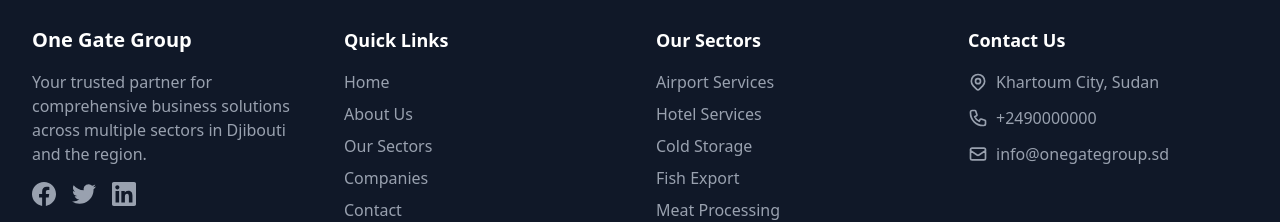
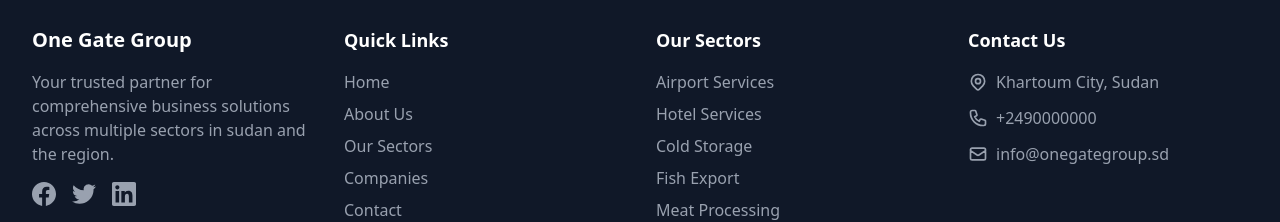
Before and after one commit to Mu21stafa23/One-gate-website, a Next.js app in the folder one-gate-group/: page /sectors/fish-export in a window 1280 px wide. Shown: the part 822-1044 px from the top of the page. Built offline with nearby package versions, Linux system fonts and the light colour scheme.

Commit message:
Update contact section and language context

```diff
--- a/one-gate-group/app/components/sections/ContactSection.tsx
+++ b/one-gate-group/app/components/sections/ContactSection.tsx
@@ -189,7 +189,7 @@
                     <option>US</option>
                     <option>CA</option>
                     <option>EU</option>
-                    <option>SD</option>
+                    <option>Sudan</option>
                   </select>
                   <ChevronDownIcon
                     aria-hidden="true"
--- a/one-gate-group/app/context/LanguageContext.tsx
+++ b/one-gate-group/app/context/LanguageContext.tsx
@@ -132,7 +132,7 @@
     },
     footer: {
       company: 'One Gate Group',
-      description: 'Your trusted partner for comprehensive business solutions across multiple sectors in Djibouti and the region.',
+      description: 'Your trusted partner for comprehensive business solutions across multiple sectors in sudan and the region.',
       quickLinks: 'Quick Links',
       ourSectors: 'Our Sectors',
       contactInfo: 'Contact Info',
@@ -215,7 +215,7 @@
     },
     footer: {
       company: 'مجموعة وان جيت',
-      description: 'شريكك الموثوق لحلول الأعمال الشاملة في قطاعات متعددة في جيبوتي والمنطقة.',
+      description: 'شريكك الموثوق لحلول الأعمال الشاملة في قطاعات متعددة في السودان والمنطقة.',
       quickLinks: 'روابط سريعة',
       ourSectors: 'قطاعاتنا',
       contactInfo: 'معلومات الاتصال',
```
